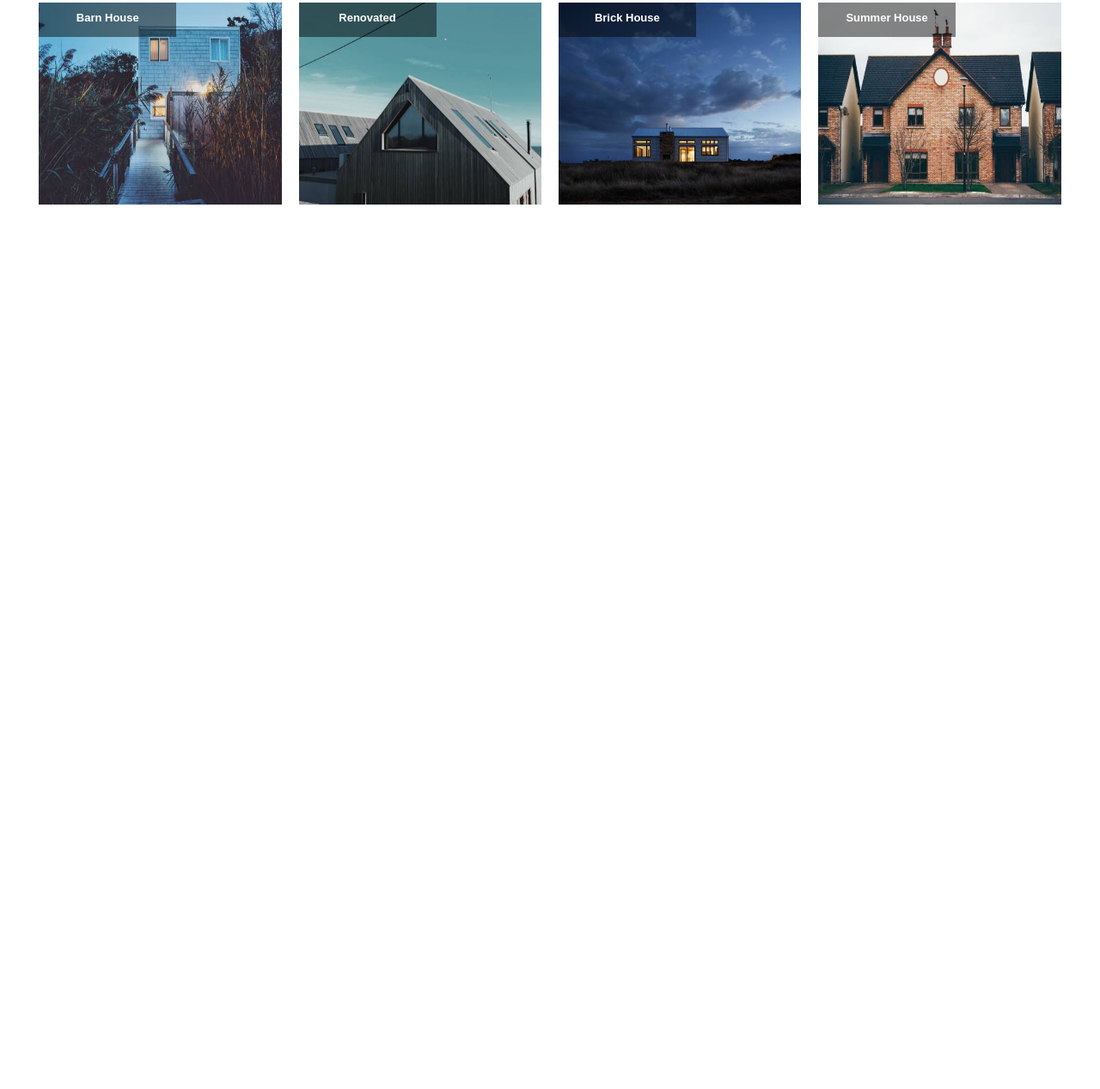
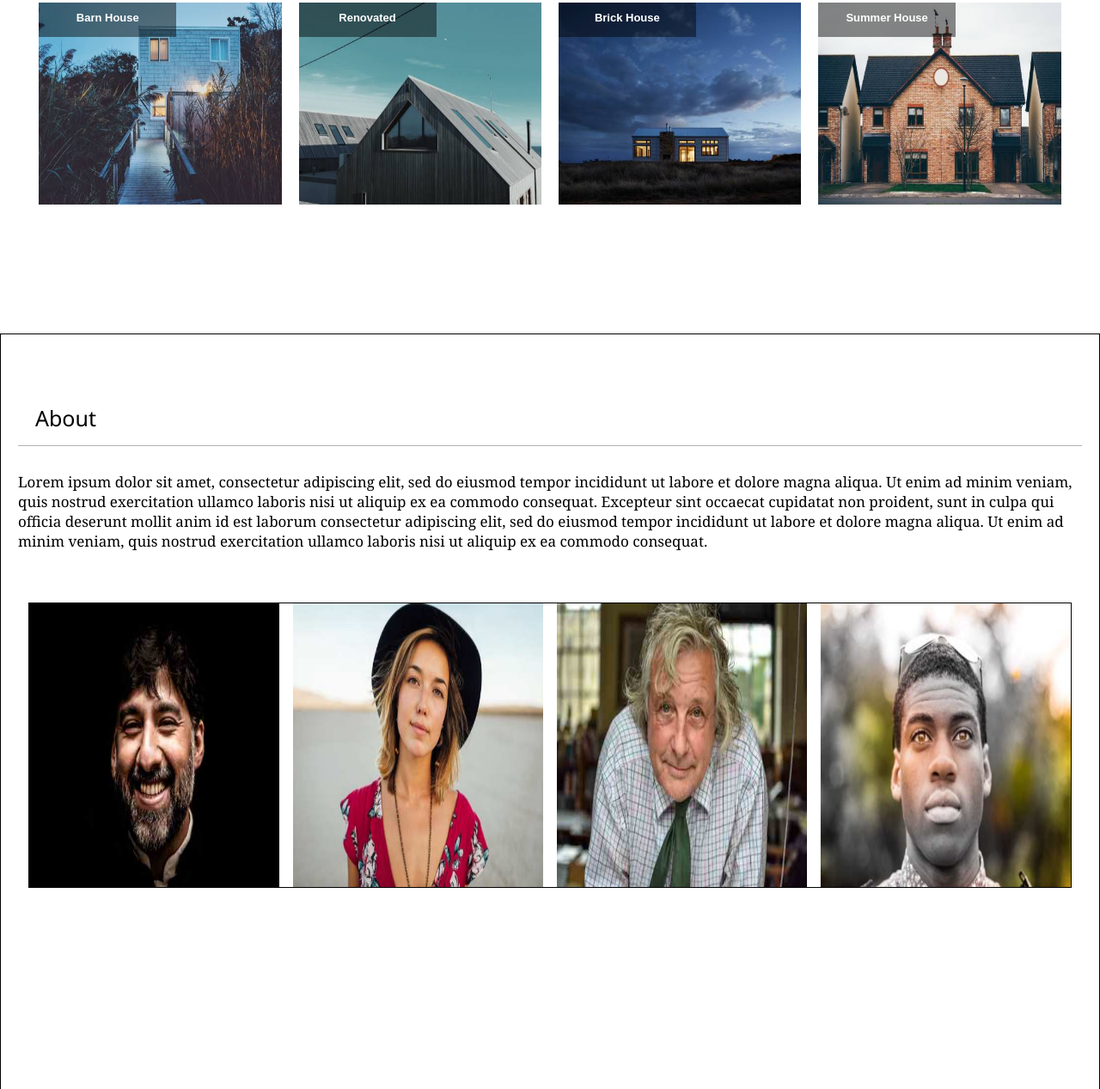
Before and after one commit to ahm91227/we.css-template, a plain HTML site: page index.html in a window 1280 px wide. Shown: the part 1212-2479 px from the top of the page at 86% size. Before the commit the page ends 1600 px from the top, so only its background shows below. Drawn offline with Linux system fonts and the light colour scheme.

Commit message:
section1 complete

```diff
--- a/index.html
+++ b/index.html
@@ -1,17 +1,19 @@
 <!DOCTYPE html>
 <html lang="en">
+
 <head>
     <meta charset="UTF-8">
     <meta name="viewport" content="width=device-width, initial-scale=1.0">
     <title>website</title>
     <style>
-        *{
+        * {
             margin: 0;
             padding: 0;
             box-sizing: border-box;
             font-family: Arial, Helvetica, sans-serif;
         }
-        .header{
+
+        .header {
             height: 100vh;
             width: 100%;
             padding-top: .1px;
@@ -24,7 +26,8 @@
             justify-content: center;
             align-items: center;
         }
-        .navdiv{
+
+        .navdiv {
             height: 60px;
             width: 100%;
             padding-top: .1px;
@@ -38,30 +41,36 @@
             position: fixed;
             top: 0;
             left: 0;
+            z-index: 5;
         }
-        .h_h1{
+
+        .h_h1 {
             font-size: 20px;
             cursor: context-menu;
             font-family: 'Segoe UI', Tahoma, Geneva, Verdana, sans-serif;
 
         }
-        .ul{
+
+        .ul {
             height: max-content;
             width: 22%;
             /* border: solid black 1px; */
             display: flex;
             justify-content: space-between;
         }
-        .lis{
+
+        .lis {
             list-style: none;
             font-size: 19px;
             transition: all .2s linear;
         }
-       .lis:hover{
+
+        .lis:hover {
             color: rgba(0, 0, 0, 0.349);
             cursor: pointer;
         }
-       .h_div{
+
+        .h_div {
             height: 70px;
             width: 350px;
             /* border: solid black 1px; */
@@ -71,7 +80,8 @@
             gap: 10px;
 
         }
-       .h_div2{
+
+        .h_div2 {
             height: 100%;
             width: 30%;
             background-color: rgba(0, 0, 0, 0.493);
@@ -79,13 +89,15 @@
             justify-content: center;
             align-items: center;
         }
-       .ptag{
+
+        .ptag {
             color: white;
             font-size: 33px;
             font-weight: bold;
 
         }
-       .animation_div{
+
+        .animation_div {
             height: max-content;
             width: 200px;
             /* border: solid rgb(231, 10, 10) 1px; */
@@ -96,7 +108,8 @@
             gap: 3px;
 
         }
-    .p_tag{
+
+        .p_tag {
             font-size: 35px;
             transform: translateY(33px);
             opacity: 0;
@@ -104,42 +117,48 @@
             font-weight: bold;
             animation: flow .5s ease-in-out forwards;
         }
+
         @keyframes flow {
-        from{
+            from {
                 transform: translatey(33px);
                 opacity: 0;
             }
-        to{
+
+            to {
                 transform: translatey(0px);
                 opacity: 1;
             }
         }
 
-       .p1{
+        .p1 {
             animation-delay: .1s;
         }
 
-       .p2{
+        .p2 {
             animation: flow2 .5s ease-in-out forwards;
         }
 
         @keyframes flow2 {
-        from{
+            from {
                 transform: translatey(-33px);
                 opacity: 0;
             }
-        to{
+
+            to {
                 transform: translatey(0px);
                 opacity: 1;
             }
         }
-       .p3{
+
+        .p3 {
             animation-delay: .1s;
         }
-       .p4{
+
+        .p4 {
             animation-delay: .2s;
         }
-      .s1{
+
+        .s1 {
             height: 100vh;
             width: 100%;
             /* border: solid black 1px; */
@@ -149,7 +168,8 @@
 
 
         }
-      .s1_div{
+
+        .s1_div {
             height: 50px;
             width: 100%;
             border-bottom: solid rgba(0, 0, 0, 0.301) 1px;
@@ -157,19 +177,22 @@
 
 
         }
-      .s1_ptag{
+
+        .s1_ptag {
             font-size: 25px;
             margin-left: 20px;
             font-family: 'Segoe UI', Tahoma, Geneva, Verdana, sans-serif;
         }
-       .s1_div2{
+
+        .s1_div2 {
             height: 500px;
             width: 96%;
             /* border: solid black 1px; */
             margin: auto;
             margin-top: 30px;
         }
-       .s1_box{
+
+        .s1_box {
             height: 47%;
             width: 100%;
             /* border: solid black 1px; */
@@ -177,18 +200,21 @@
             align-items: center;
             justify-content: space-evenly;
         }
-       .s1_dives{
+
+        .s1_dives {
             height: 100%;
             width: 23%;
             position: relative;
             /* border: solid black 1px; */
         }
-       #house2{
+
+        #house2 {
             height: 100%;
             width: 100%;
             position: absolute;
         }
-       .s1_innr_div{
+
+        .s1_innr_div {
             position: absolute;
             height: 40px;
             width: 160px;
@@ -196,15 +222,122 @@
             /* border: solid black 1px; */
             background-color: rgba(0, 0, 0, 0.459);
         }
-       .s1_ptag2{
+
+        .s1_ptag2 {
             color: white;
             text-align: center;
             font-weight: bold;
             margin-top: 10px;
             font-size: 13px;
         }
+
+        .s2 {
+            height: 110vh;
+            width: 100%;
+            border: solid black 1px;
+            padding-left: 20px;
+            padding-right: 20px;
+        }
+
+        .s2_pt {
+            margin-top: 30px;
+            font-size: 17px;
+            font-family: Cambria, Cochin, Georgia, Times, 'Times New Roman', serif;
+        }
+
+        .s2_div {
+            width: 98%;
+            border: solid black 1px;
+            margin: auto;
+            margin-top: 60px;
+            display: flex;
+            justify-content: space-between;
+        }
+
+        .flp_box_prnt {
+            height: 330px;
+            width: 24%;
+            /* border: solid black 4px; */
+            perspective: 1000px;
+
+        }
+
+        .flp_box {
+            height: 100%;
+            width: 100%;
+            position: relative;
+            /* border: solid red 1px; */
+            transition: all .6s ease-in-out;
+            transform-style: preserve-3d;
+
+        }
+
+        .flp_box_prnt:hover .flp_box {
+            transform: rotateY(180deg);
+        }
+
+        .front_div,
+        .back_div {
+            position: absolute;
+            top: 0;
+            left: 0;
+            backface-visibility: hidden;
+            height: 100%;
+            width: 100%;
+
+
+        }
+
+        #team2 {
+            height: 100%;
+            width: 100%;
+        }
+
+        .front_div {
+            /* background-color: blue; */
+        }
+
+        .back_div {
+            transform: rotateY(180deg);
+            background-color: rgba(0, 0, 0, 0.733);
+        }
+
+        .s2_ptag{
+            font-size: 25px;
+            margin-top: 20px;
+            color: white;
+        }
+        .s2_ptag2{
+            color: white;
+            margin-top: 30px;
+        }
+        .s2_ptag3{
+            color: rgba(255, 255, 255, 0.671);
+            margin-top: 30px;
+            font-size: 18px;
+            font-family: Cambria, Cochin, Georgia, Times, 'Times New Roman', serif;
+        }
+        .s2_btn{
+            display: block;
+            margin: auto;
+            margin-top: 40px;
+            width: 90%;
+            height: 35px;
+            font-size: 18px;
+            outline: none;
+            border: none;
+            background-color: whitesmoke;
+            border-radius: 10px;
+            transition: all .2s linear;
+
+        }
+        .s2_btn:hover{
+            transform: scale(1.05);
+            cursor: pointer;
+        }
     </style>
 </head>
+
 <body>
 
     <main>
@@ -298,9 +431,81 @@
                 </div>
             </div>
         </section>
+        <!-- //////s1/////////// -->
+        <section class="s2">
+            <div class="s1_div">
+                <p class="s1_ptag">About</p>
+            </div>
+            <p class="s2_pt">Lorem ipsum dolor sit amet, consectetur adipiscing elit, sed do eiusmod tempor incididunt
+                ut labore et dolore magna aliqua. Ut enim ad minim veniam, quis nostrud exercitation ullamco laboris
+                nisi ut aliquip ex ea commodo consequat. Excepteur sint occaecat cupidatat non proident, sunt in culpa
+                qui officia deserunt mollit anim id est laborum consectetur adipiscing elit, sed do eiusmod tempor
+                incididunt ut labore et dolore magna aliqua. Ut enim ad minim veniam, quis nostrud exercitation ullamco
+                laboris nisi ut aliquip ex ea commodo consequat.</p>
+
+            <div class="s2_div">
+
+    <div class="flp_box_prnt">
+        <div class="flp_box">
+            <div class="front_div">
+                <img id="team2" src="./images/team2.jpg" alt="">
+            </div>
+            <div class="back_div">
+                <p class="s2_ptag">Jane Doe</p>
+                <p class="s2_ptag2">CEO & Founder</p>
+                <p class="s2_ptag3">Phasellus eget enim eu lectus faucibus vestibulum. Suspendisse sodales pellentesque elementum.</p>
+                <button class="s2_btn">Contact</button>
+            </div>
+        </div>
+    </div>
+
+    <div class="flp_box_prnt">
+        <div class="flp_box">
+            <div class="front_div">
+                <img id="team2" src="./images/team1.jpg" alt="">
+            </div>
+            <div class="back_div">
+                <p class="s2_ptag">Jane Doe</p>
+                <p class="s2_ptag2">CEO & Founder</p>
+                <p class="s2_ptag3">Phasellus eget enim eu lectus faucibus vestibulum. Suspendisse sodales pellentesque elementum.</p>
+                <button class="s2_btn">Contact</button>
+            </div>
+        </div>
+    </div>
+    <div class="flp_box_prnt">
+        <div class="flp_box">
+            <div class="front_div">
+                <img id="team2" src="./images/team3.jpg" alt="">
+            </div>
+            <div class="back_div">
+                <p class="s2_ptag">Jane Doe</p>
+                <p class="s2_ptag2">CEO & Founder</p>
+                <p class="s2_ptag3">Phasellus eget enim eu lectus faucibus vestibulum. Suspendisse sodales pellentesque elementum.</p>
+                <button class="s2_btn">Contact</button>
+            </div>
+        </div>
+    </div>
+    <div class="flp_box_prnt">
+        <div class="flp_box">
+            <div class="front_div">
+                <img id="team2" src="./images/team4.jpg" alt="">
+            </div>
+            <div class="back_div">
+                <p class="s2_ptag">Jane Doe</p>
+                <p class="s2_ptag2">CEO & Founder</p>
+                <p class="s2_ptag3">Phasellus eget enim eu lectus faucibus vestibulum. Suspendisse sodales pellentesque elementum.</p>
+                <button class="s2_btn">Contact</button>
+            </div>
+        </div>
+    </div>
+
+</div>
+        </section>
 
     </main>
 
 
+
 </body>
+
 </html>
```
Lines whose indentation alone changed are shown as unchanged.
